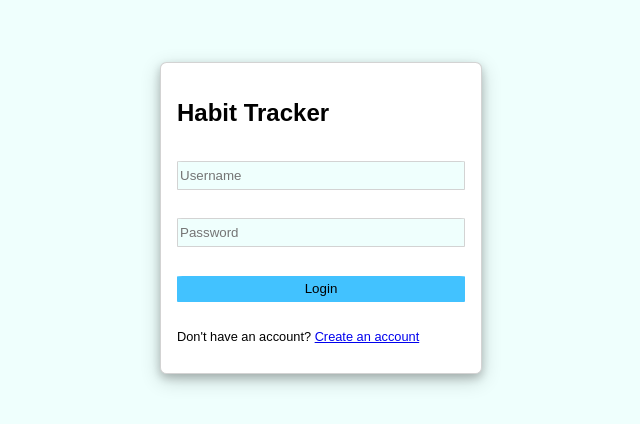
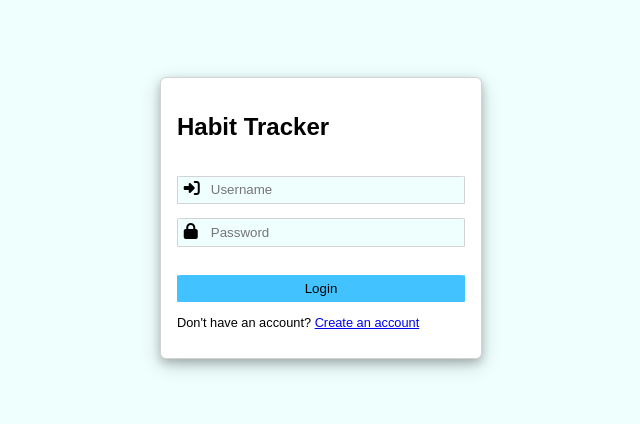
Before and after one commit to LAP2GroupProject/client-side, a plain HTML site: page login.html in a window 1280 px wide. Shown: the part 182-606 px from the top of the page, without its empty margins (319-959 px from the left). Drawn offline with Linux system fonts and the light colour scheme.

Commit message:
completed login page

```diff
--- a/login-register.css
+++ b/login-register.css
@@ -25,15 +25,33 @@ form {
     flex-direction: column;
 }
 
+.username-div {
+    margin: 5% 0;
+    padding-left: 2%;
+    border: 1px solid lightgray;
+    border-radius: 2%;
+    background-color: #EFFFFD;
+}
+
+.password-div {
+    margin: 0 0 5% 0;
+    padding-left: 2%;
+    border: 1px solid lightgray;
+    border-radius: 2%;
+    background-color: #EFFFFD;
+}
+
+i {
+    width: 25px;
+}
+
 input, button {
-    margin: 5% 0;
     padding-top: 2%;
     padding-bottom: 2%;
 }
 
 input[type="text"], input[type="password"] {
-    border: 1px solid lightgray;
-    border-radius: 2%;
+    border: none;
     background-color: #EFFFFD;
     /* background-image: url("./icons/sign-in-alt-solid.svg");
     background-repeat: no-repeat;
@@ -46,6 +64,7 @@ button {
     border: none;
     border-radius: 2%;
     background-color: #42C2FF;
+    margin-top: 5%;
 }
 
 button:hover {
--- a/login.html
+++ b/login.html
@@ -15,8 +15,12 @@
         <div class="form-container">
             <h2>Habit Tracker</h2>
             <form id="login-register">
-                <input type="text" placeholder="Username">
-                <input type="password" placeholder="Password">
+                <div class="username-div">
+                    <i class="fas fa-sign-in-alt"></i><input type="text" placeholder="Username">
+                </div>
+                <div class="password-div">
+                    <i class="fa-solid fa-lock"></i><input type="password" placeholder="Password">
+                </div>
                 <button type="submit">Login</button>
             </form>
             <p>Don't have an account? <a href="register.html">Create an account</a></p>
```
Also changed, not shown: icons/sign-in-alt-solid.svg (deleted).
